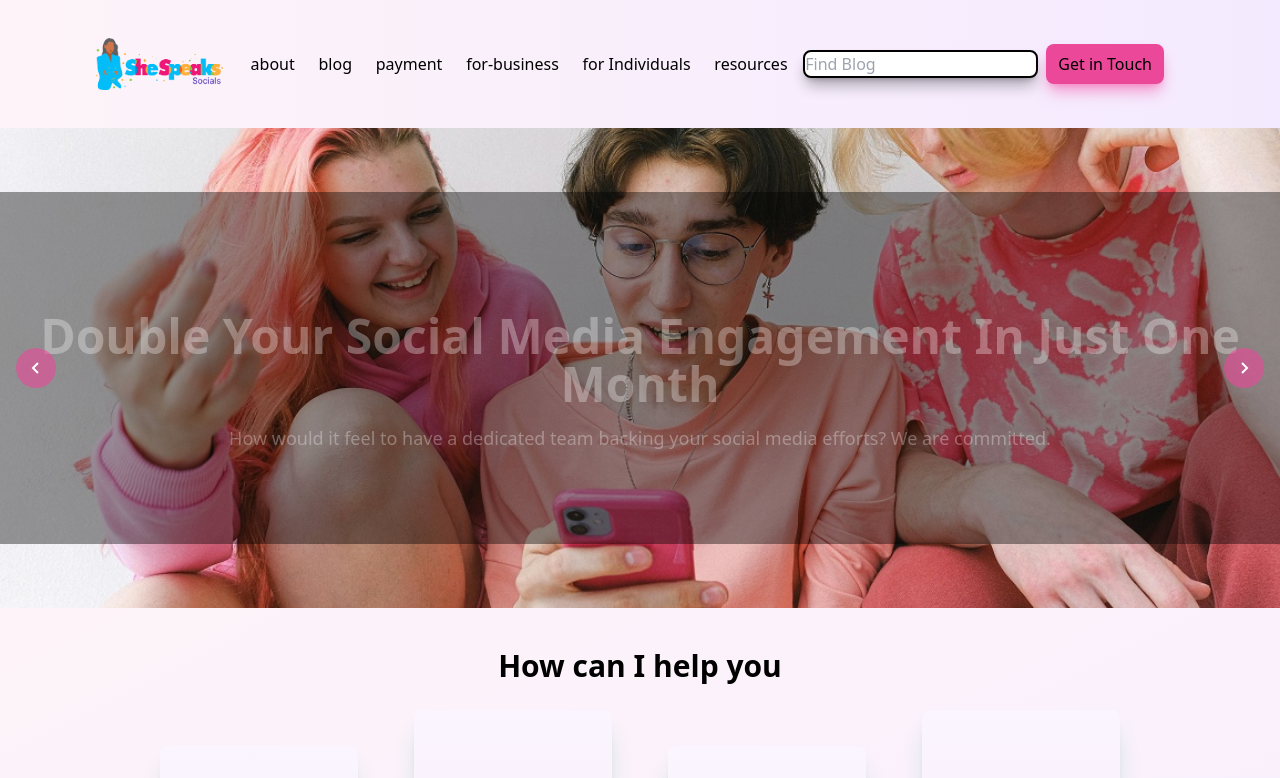
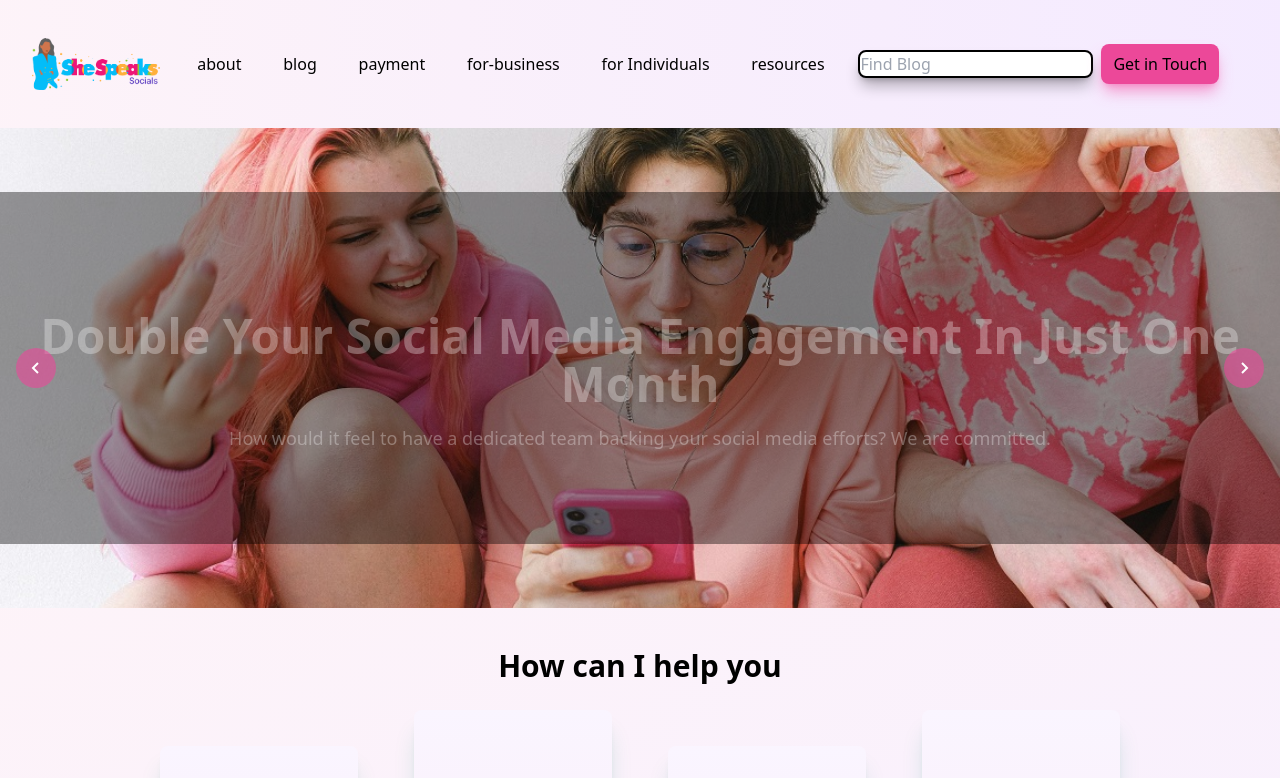
Before and after one commit to MatthewsRicky/shespeaksocial, a Next.js app: page / in a window 1280 px wide. Shown: the top 778 px of the page. Built offline with nearby package versions, Linux system fonts and the light colour scheme.

Commit message:
font fix and layout

```diff
--- a/components/Navbar.tsx
+++ b/components/Navbar.tsx
@@ -15,9 +15,9 @@ export default function Navbar() {
 	return (
 		<>
 
-		<nav className={`flex inset-1 font-medium bg-gradient-to-r from-pink-50/90 to-purple-100/90 items-center py-6 justify-between lg:h-32 ${menuOpen ? "h-96" : "h-24 lg:-flex"}`}>
+		<nav className={`flex inset-1 font-regular bg-gradient-to-r from-pink-50/90 to-purple-100/90 items-center py-6 justify-between lg:h-32 ${menuOpen ? "h-96" : "h-24 lg:-flex"}`}>
 
-			<div className="flex justify-around items-center w-full lg:w-[90%] mx-auto px-8">
+			<div className="flex justify-around items-center w-full text-md mx-auto px-8">
 
 				<Logo />
 				<div className="hidden lg:flex items-center justify-between px-4 lg:w-full mx-auto">
```
